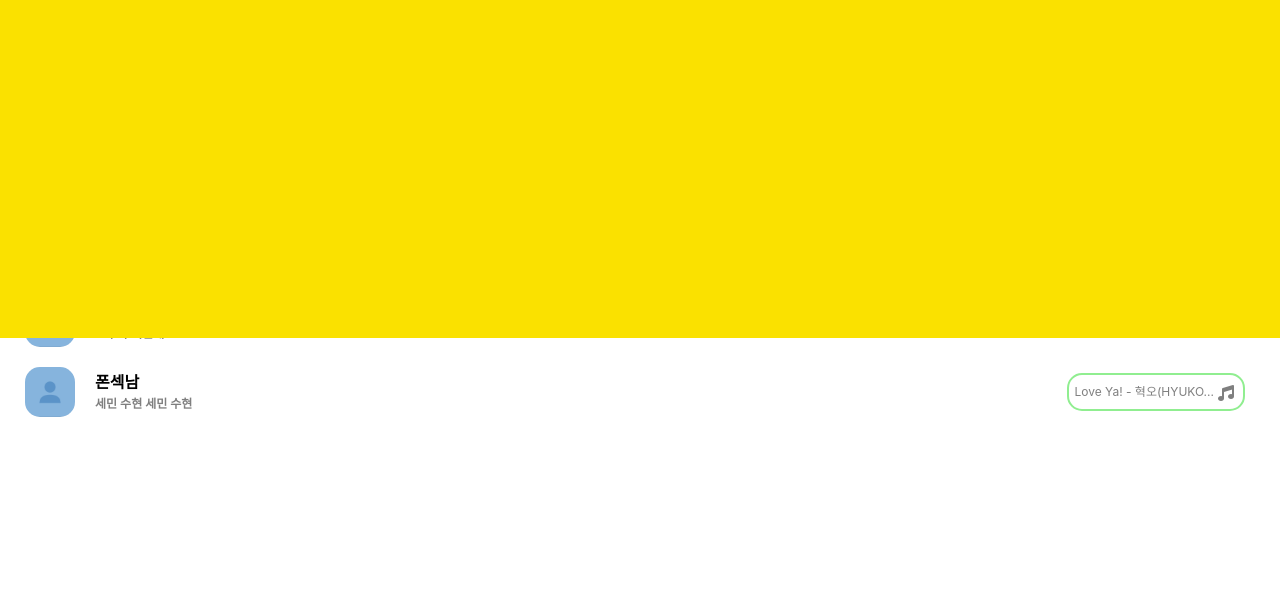
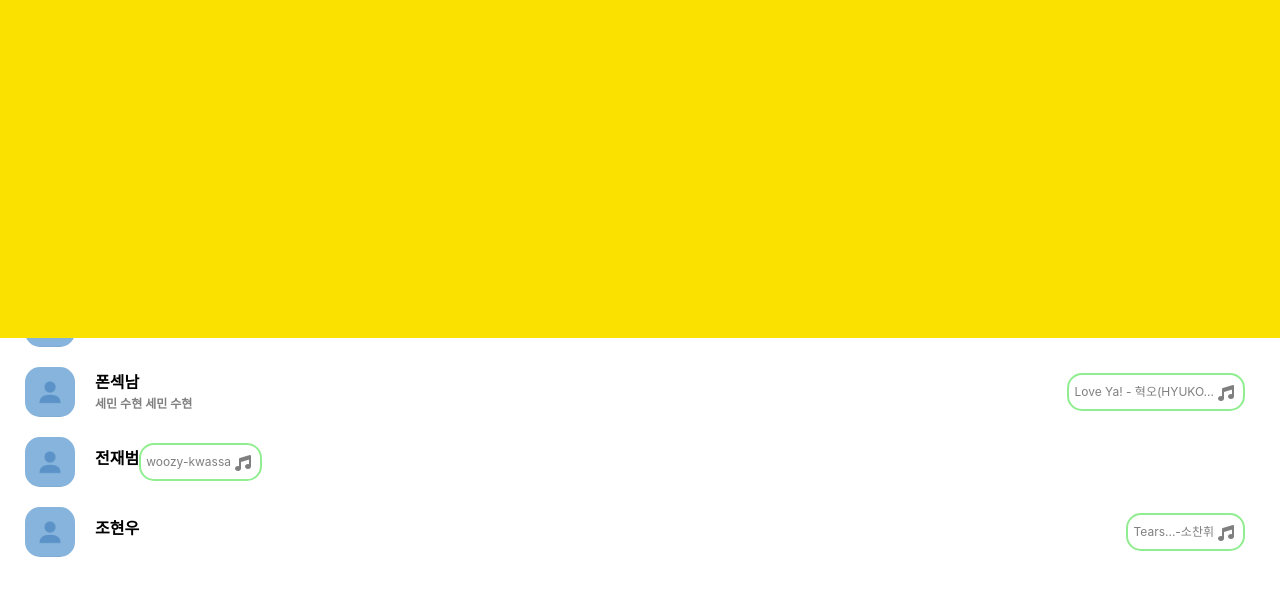
Before and after one commit to HoSuRyu/kokoa-clone-hosu, a plain HTML site: page friends.html in a window 1280 px wide. Shown: the part 462-1058 px from the top of the page. Drawn offline with Linux system fonts and the light colour scheme; files whose address does not match are found by name.

Commit message:
친구추가

```diff
--- a/friends.html
+++ b/friends.html
@@ -209,8 +209,8 @@
         <div class="user_component_column">
             <img src="profile-photo/노프사.jpg"class="user_component_avatar user_component_avatar_xs"/>
             <div class="user_component_text">
-                <h4 class="user_component_name user_component_name_not_bold">서동권</h4>
-               <h6 class="user_component_subtitle">호수야 미안해 ㅠㅠ</h6>
+                <h4 class="user_component_name user_component_name_not_bold">8창준</h4>
+               <h6 class="user_component_subtitle"></h6>
             </div>
         </div>
 
@@ -241,7 +241,57 @@
 
 
 
+
+
     </div>
+
+    <div class="user_component friends_component">
+
+        <div class="user_component_column">
+            <img src="profile-photo/노프사.jpg"class="user_component_avatar user_component_avatar_xs"/>
+            <div class="user_component_text">
+                <h4 class="user_component_name user_component_name_not_bold">전재범</h4>
+               <h6 class="user_component_subtitle"></h6>
+            </div>
+            <div class="user_component_music">
+                <span class="user_component_music_name">woozy-kwassa</span>
+                <i class="fas fa-music"></i>
+            </div>
+        </div>
+
+
+
+
+
+
+
+    </div>
+
+    <div class="user_component friends_component">
+
+        <div class="user_component_column">
+            <img src="profile-photo/노프사.jpg"class="user_component_avatar user_component_avatar_xs"/>
+            <div class="user_component_text">
+                <h4 class="user_component_name user_component_name_not_bold">조현우</h4>
+               <h6 class="user_component_subtitle"></h6>
+            </div>
+
+        </div>
+        <div class="user_component_music">
+            <span class="user_component_music_name">Tears...-소찬휘</span>
+            <i class="fas fa-music"></i>
+        </div>
+
+
+
+
+
+
+
+
+    </div>
+
+
 
 
 
```
